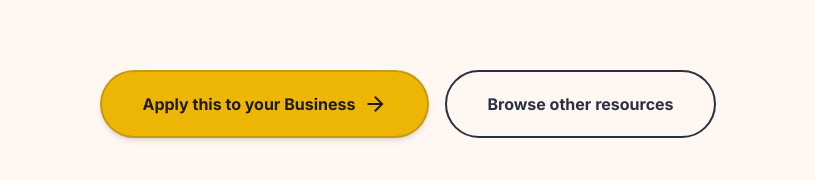
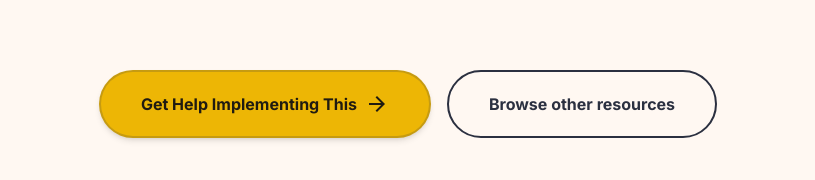
Before and after one commit to rahul-nagaura/System-for-SMEs, a Next.js app: page /vault/manufacturing-guide in a window 1280 px wide. Shown: the part 1217-1397 px from the top of the page, without its empty margins (232-1047 px from the left). Built offline with nearby package versions, Linux system fonts and the light colour scheme.

Commit message:
Update Vault detail page footer CTA button text and redirect link

```diff
--- a/app/vault/[slug]/page.tsx
+++ b/app/vault/[slug]/page.tsx
@@ -269,10 +269,10 @@ export default async function ResourcePage({
         {/* Footer actions */}
         <footer className="pt-8 flex flex-col sm:flex-row gap-4 justify-center">
           <Link
-            href="/booking"
+            href="/"
             className="bg-[#edb605] text-[#201b11] font-bold py-5 px-10 rounded-full flex items-center justify-center gap-2 hover:bg-[#e2b900] active:scale-95 transition-all text-center border-2 border-[#2b3040]/20 shadow-md"
           >
-            Apply this to your Business
+            Get Help Implementing This
             <span className="material-symbols-outlined text-lg">arrow_forward</span>
           </Link>
           <Link
```
Also changed, not shown: 1 other file (tests, documents, lock files or other folders).
